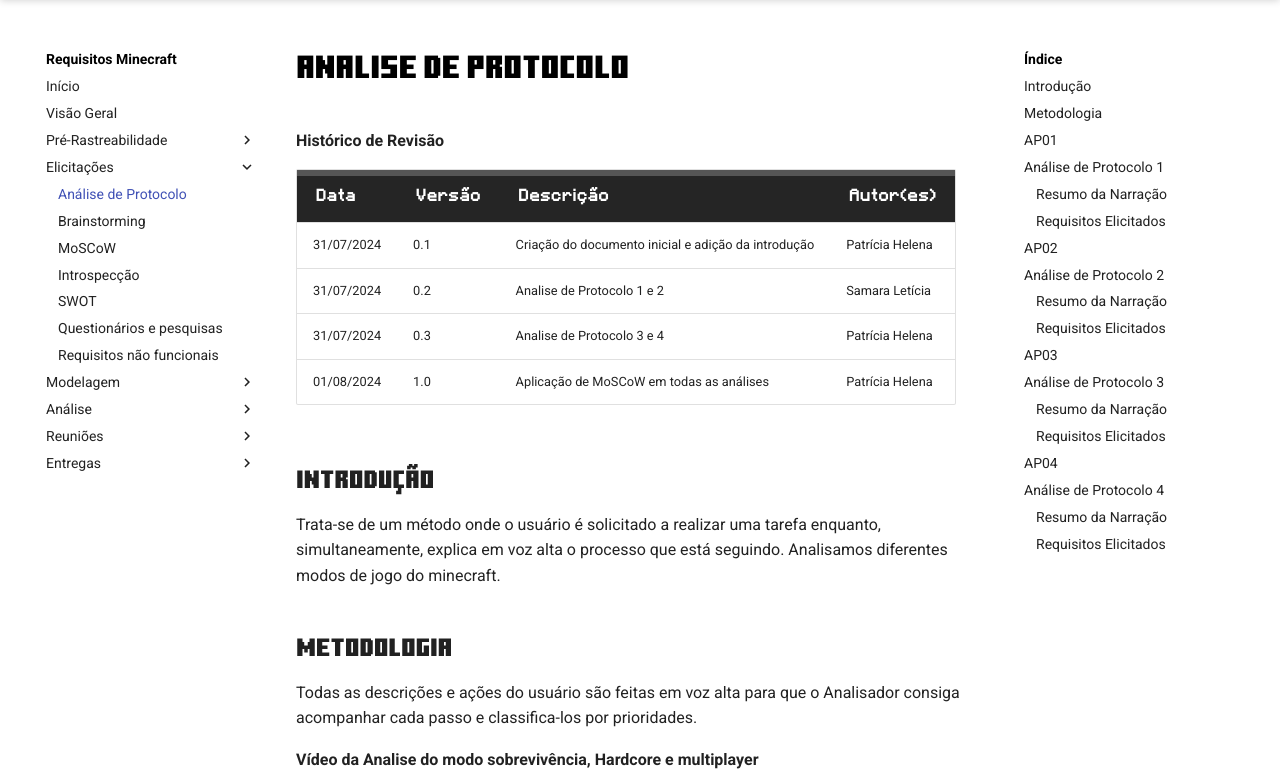
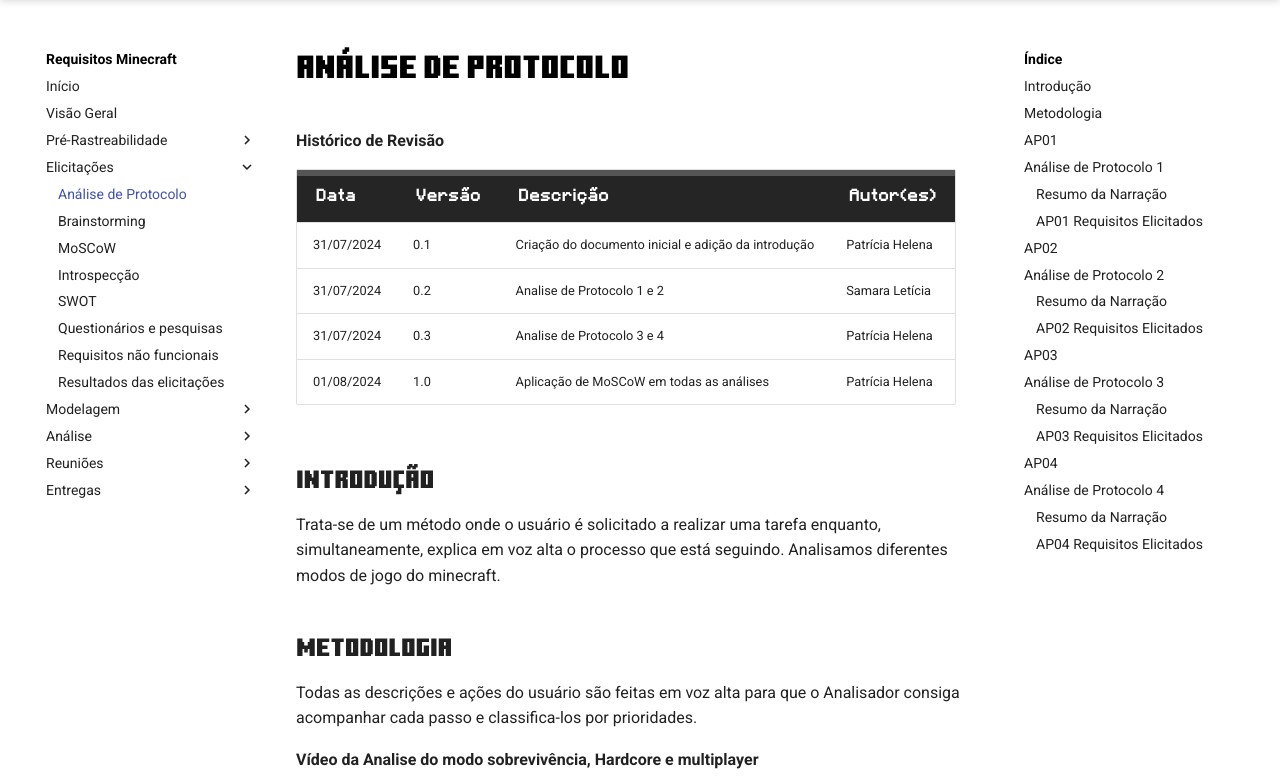
Before and after one commit to reqMinecraft2024/Requisitos-Minecraft, an MkDocs documentation site: the page built from docs/Elicitacoes/AnaliseProtocolo.md, in a window 1280 px wide and 900 px high, cut to the strip 58-842 px from the top of the window. Built offline with MkDocs 1.6.1 and Material for MkDocs 9.7.7, drawn with Linux system fonts in a browser that asks for light colours; some web fonts are replaced; comment, search, counter and statistics services are not loaded; some of the changed text lies outside the part shown.

Commit message:
Doc inicial dos resultados das técnicas de elicitação

```diff
--- a/docs/Elicitacoes/AnaliseProtocolo.md
+++ b/docs/Elicitacoes/AnaliseProtocolo.md
@@ -1,4 +1,4 @@
-# Analise de Protocolo
+# Análise de Protocolo
 
 **Histórico de Revisão**
 
@@ -38,7 +38,7 @@ O método foi realizado com uma pessoa que já conhecia o minecraft, os objetivo
 
 Ela entra no Minecraft Launcher com sua conta já logada e cria o mundo no modo [Sobrevivência](../modelagem/lexico.md#l09-sobrevivencia). Anda pelo mapa através do teclado com as teclas w, a, s e d. Coleta um pouco de madeira e usa a [ferramenta](../modelagem/lexico.md#l18-ferramentas) [crafting](../modelagem/lexico.md#l11-craft) do jogo para criar uma mesa de trabalho. Cria uma [ferramenta](../modelagem/lexico.md#l18-ferramentas) com ela e a usa para coletar carvão e pedra. Ela [explora](../modelagem/lexico.md#l21-exploracao) outras partes do mapa como o rio, e após [minerar](../modelagem/lexico.md#l17-mineracao) um pouco chega a uma caverna. Após [explorar](../modelagem/lexico.md#l21-exploracao) um pouco a caverna ela encontra um [mob](../modelagem/lexico.md#l19-criaturas) e tem um combate com ele, que após ser derrotado, libera [drops](../modelagem/lexico.md#l30-drops) usuária. Após [explorar](../modelagem/lexico.md#l21-exploracao) um pouco a caverna a usuária encontra um minério raro e uma nova [estrutura](../modelagem/lexico.md#l03-estruturas-geradas) da atualização, chamada de Trial Chamber. Após explorar um pouco essa [estrutura](../modelagem/lexico.md#l03-estruturas-geradas), o personagem da usuária morre após ser espetado por um cacto e volta no local de início do jogo.
 
-#### Requisitos Elicitados
+#### AP01 Requisitos Elicitados
 
 | Código | Requisito | Descrição | Prioridade |
 | :----: | :-------: | :-------: | :-------: |
@@ -68,7 +68,7 @@ O método foi realizado com uma pessoa já familiarizada com Minecraft, tendo ex
 
  Após criar um novo mundo, ela notou imediatamente a diferença na interface de vida do modo [Hardcore](../modelagem/lexico.md#l10-hardcore). Para [explorar](../modelagem/lexico.md#l21-exploracao) a mecânica de vida única desse modo, ela subiu em uma colina alta e deliberadamente caiu, esvaziando sua barra de vida. Ao fazer isso, ela percebeu que não podia retornar ao jogo no mesmo local, sendo forçada a entrar no modo [espectador](../modelagem/lexico.md#l06-espectador). Assim, sua jornada naquele mapa chegou ao fim, destacando a intensidade das consequências no modo [Hardcore](../modelagem/lexico.md#l10-hardcore).
 
-#### Requisitos Elicitados
+#### AP02 Requisitos Elicitados
 
 | Código | Requisito | Descrição | Prioridade |
 | :----: | :-------: | :-------: | :-------: |
@@ -95,7 +95,7 @@ O método foi realizado com uma pessoa que já conhecia o minecraft, com objetiv
 #### Resumo da Narração
 
 A usuária, já experiente no jogo e com cadastro feito na plataforma, entrou no modo [Criativo](../modelagem/lexico.md#l07-criativo)  e [criou um novo mundo]  do zero. Imediatamente, notou as diferenças da HUB em relação aos outros modos de jogo. Aproveitando a principal característica do modo [Criativo](../modelagem/lexico.md#l07-criativo), que é a capacidade de voar, ele [explorou](../modelagem/lexico.md#l21-exploracao) o ambiente. Ao acessar o inventário, que contém todos os itens disponíveis no jogo, decidiu iniciar um dos diversos objetivos possíveis: a construção de [estruturas](../modelagem/lexico.md#l34-estruturas). Utilizando os recursos ilimitados do inventário(diferencial do modo Criativo), o usuário construiu uma casa simples como demonstração.
-#### Requisitos Elicitados
+#### AP03 Requisitos Elicitados
 
 | Código | Requisito | Descrição | Prioridade |
 | :----: | :-------: | :-------: | :-------:  |
@@ -124,7 +124,7 @@ O método foi realizado com uma pessoa que já conhecia o minecraft, com objetiv
 #### Resumo da Narração
 
 A usuária, já experiente no jogo e com cadastro feito na plataforma, clicou na aba de [multiplayer](../modelagem/lexico.md#l41-multiplayer) e selecionou a opção de adicionar um novo [servidor](../modelagem/lexico.md#l14-servidores). Ela inseriu o IP do [servidor](../modelagem/lexico.md#l14-servidores) e rapidamente se conectou. Dentro do [servidor](../modelagem/lexico.md#l14-servidores) privado, notou a quantidade de jogadores e novos recursos disponíveis, como um [chat](../modelagem/lexico.md#l23-chat) repleto de comandos e vários modos de jogos personalizados. Para testar essas funcionalidades, ela entrou em uma competição de construção, onde competiu com outros jogadores. O objetivo era escolher um tema e construir algo relacionado; a melhor construção ganhava a rodada. No início da rodada, percebeu que o modo de jogo era [criativo](../modelagem/lexico.md#l07-criativo) para melhor fluidez da construção. Após alguns minutos construindo, a rodada terminou e começou a votação das construções, onde nossa usuária ficou em oitavo lugar.
-#### Requisitos Elicitados
+#### AP04 Requisitos Elicitados
 
 | Código | Requisito | Descrição | Prioridade |
 | :----: | :-------: | :-------: | :-------:  |
--- a/mkdocs.yml
+++ b/mkdocs.yml
@@ -52,6 +52,7 @@ nav:
     - SWOT: Elicitacoes/SWOT.md
     - Questionários e pesquisas: Elicitacoes/questionarios-e-pesquisas.md
     - Requisitos não funcionais: Elicitacoes/requisitos-nao-funcionais.md
+    - Resultados das elicitações: Elicitacoes/resultados.md
   - Modelagem:
     - Léxico: modelagem/lexico.md
     - Personas: modelagem/personas.md
```
Also changed, not shown: docs/Elicitacoes/Introspeccao.md (+5 -5 lines), docs/Elicitacoes/resultados.md (added, +40 -0 lines).
